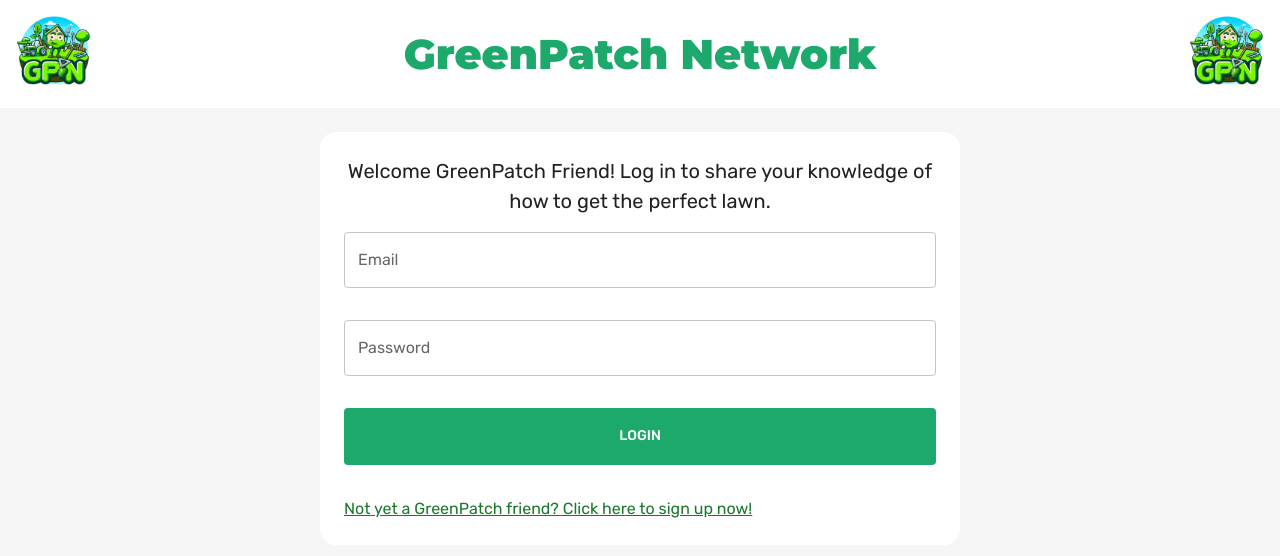
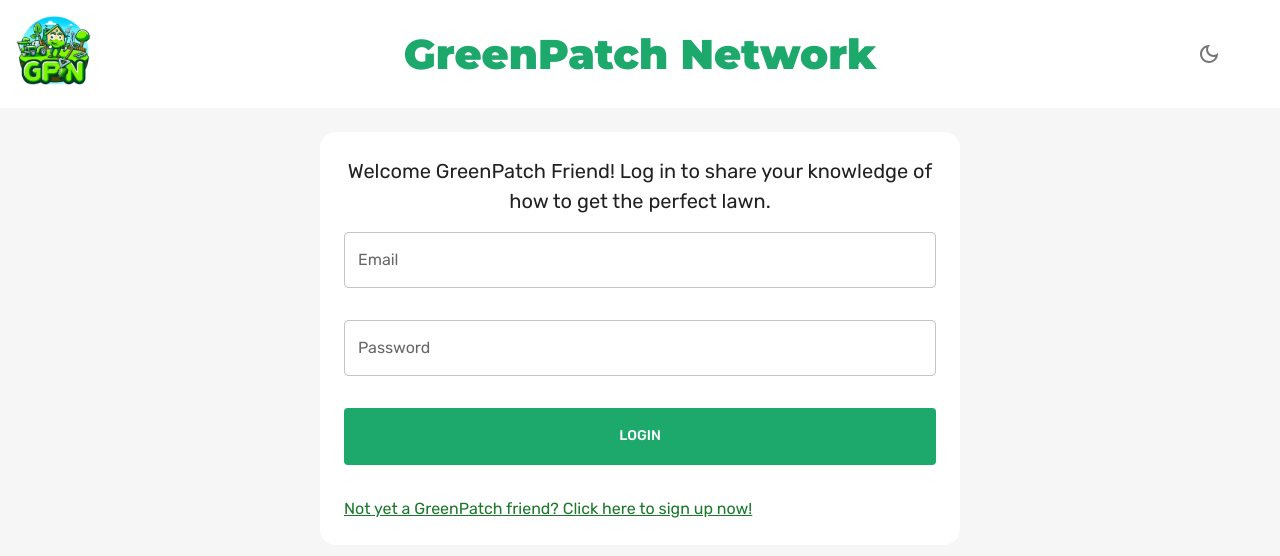
Before and after one commit to davidstalgren/exjobb_fed22d, a React (Create React App) app in the folder client/: page / in a window 1280 px wide. Shown: the top 556 px of the page. Built offline with nearby package versions, Linux system fonts and the light colour scheme.

Commit message:
add Theme toggle button to loginpage

```diff
--- a/client/src/components/LoginPage.jsx
+++ b/client/src/components/LoginPage.jsx
@@ -2,6 +2,7 @@ import { Box, Typography, useMediaQuery, useTheme } from "@mui/material"
 import { BoxSpaced } from "./styled/StyledBox";
 import { Logo } from "./Logo";
 import { LoginRegForm } from "./LoginRegForm";
+import { ThemeToggle } from "./ThemeToggle";
 
 export function LoginPage() {
   const theme = useTheme();
@@ -14,7 +15,9 @@ export function LoginPage() {
           <Typography align="center" variant="h1" color="primary" fontWeight='900' fontSize='clamp(1rem, 2vw + 1rem, 4rem)'>
             GreenPatch Network
           </Typography>
-        {isDesktop ? <Logo width={75} /> : <Logo width={50} />}
+          <Box width={isDesktop ? '75px' : '50px'}>
+            <ThemeToggle></ThemeToggle>
+          </Box>
       </BoxSpaced>
       <Box width={isDesktop ? '50%' : '90%'} padding='1.5rem' margin='1.5rem auto' borderRadius='1rem' backgroundColor={theme.palette.background.alt}>
         <Typography align='center' fontSize='clamp(1rem, 0.5vw + 1rem, 1.25rem)' marginBottom='1rem'>
```
